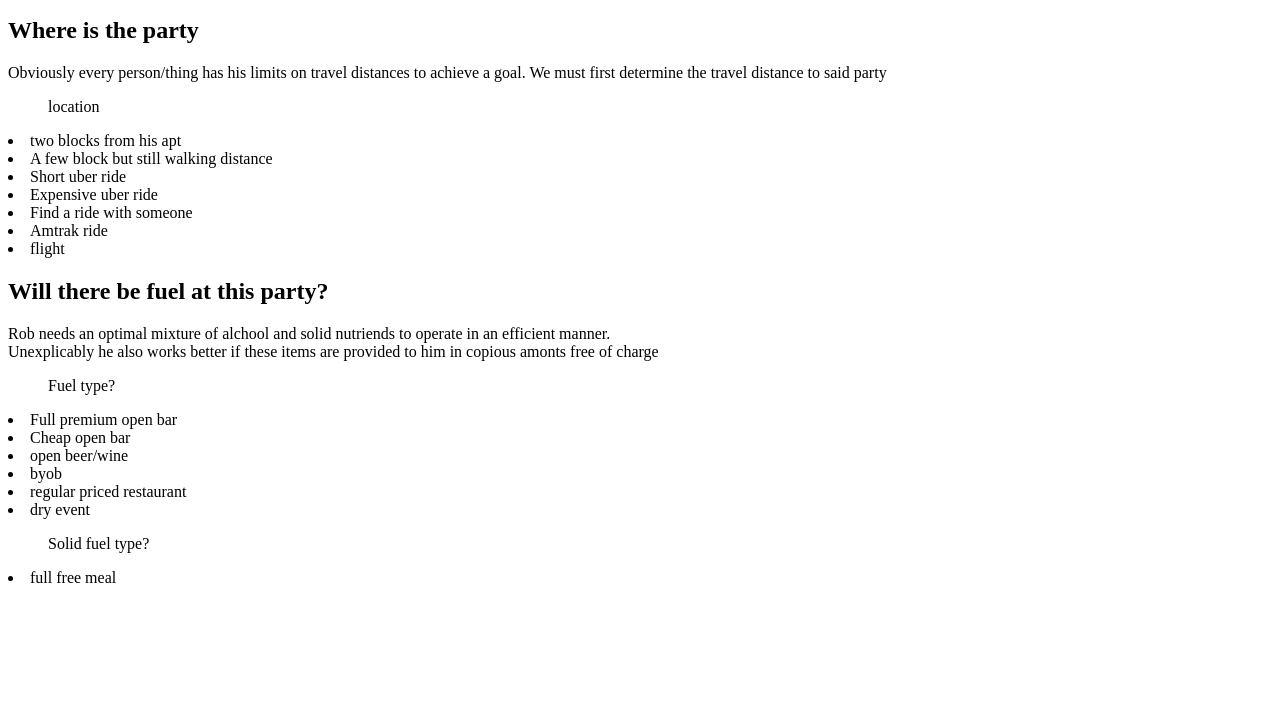
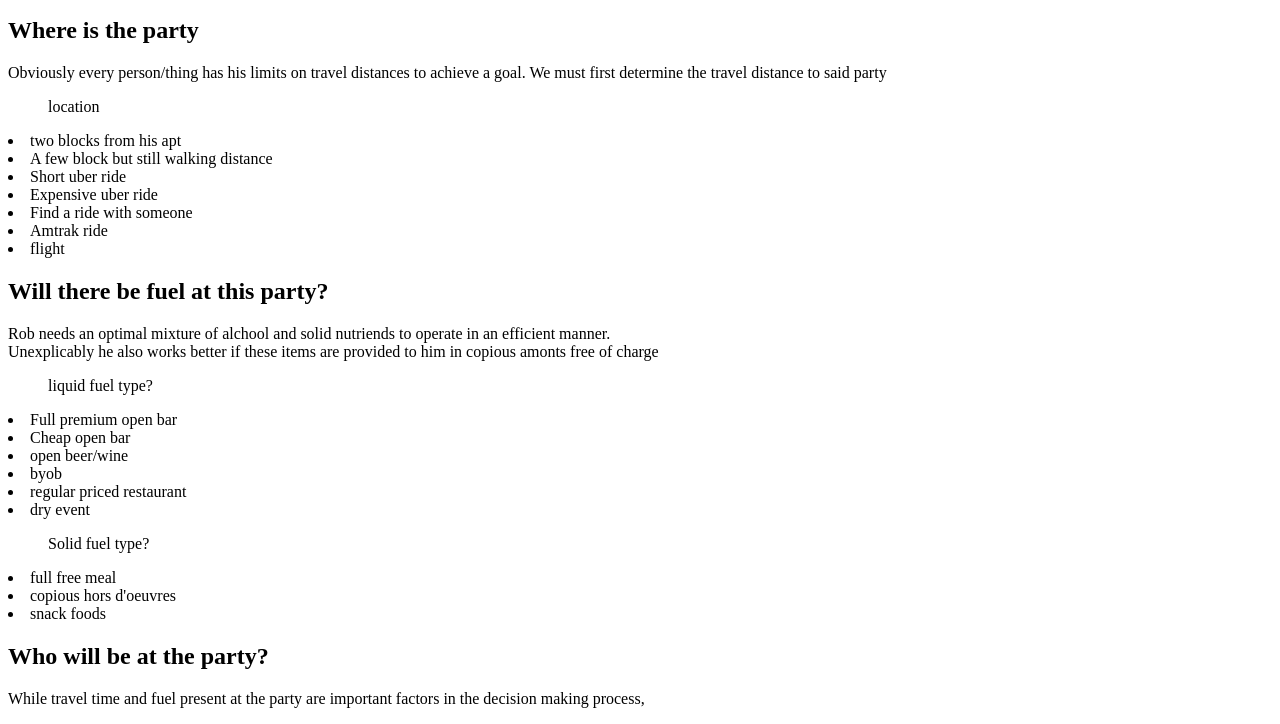
Before and after one commit to bdanza/rob-relevancy, a plain HTML site: page index.html in a window 1280 px wide. Shown: the part 105-829 px from the top of the page. Before the commit the page ends 800 px from the top, so only its background shows below. Drawn offline with Linux system fonts and the light colour scheme.

Commit message:
starting this thing

```diff
--- a/index.html
+++ b/index.html
@@ -16,7 +16,7 @@
 <h2>Will there be fuel at this party?</h2>
 <P>Rob needs an optimal mixture of alchool and solid nutriends to operate in an efficient manner. <br/>Unexplicably he also works better if these items are provided to him in copious amonts free of charge</P>
 
-<ul>Fuel type?</ul>
+<ul>liquid fuel type?</ul>
 <li>Full premium open bar</li>
 <li>Cheap open bar</li>
 <li>open beer/wine</li>
@@ -26,3 +26,8 @@
 
 <ul>Solid fuel type?</ul>
 <li>full free meal</li>
+<li>copious hors d'oeuvres</li>
+<li>snack foods</li>
+
+<h2>Who will be at the party?</h2>
+<p>While travel time and fuel present at the party are important factors in the decision making process,
```
